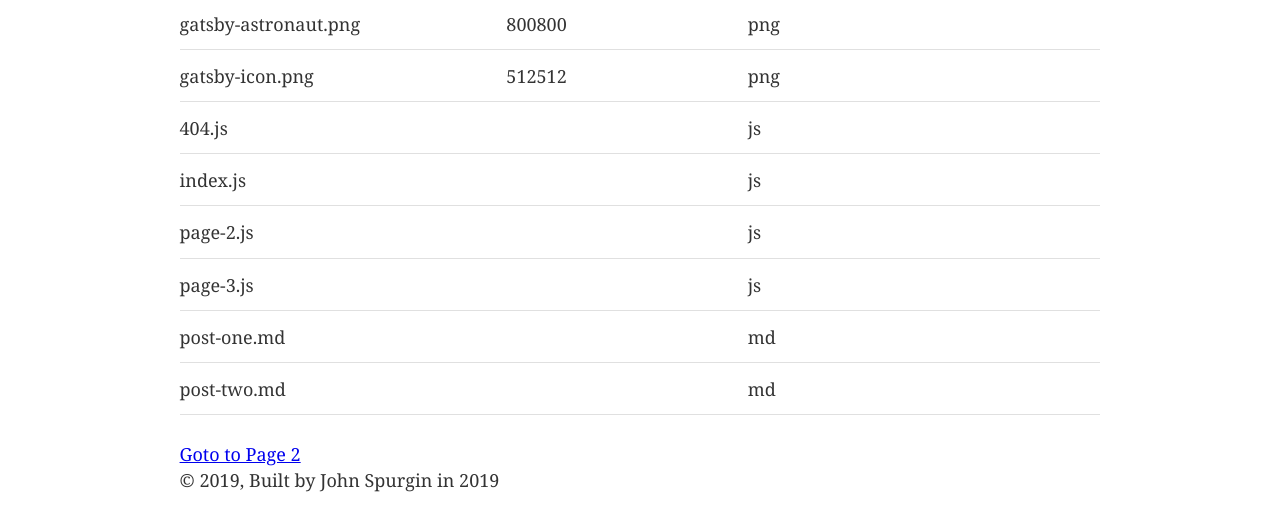
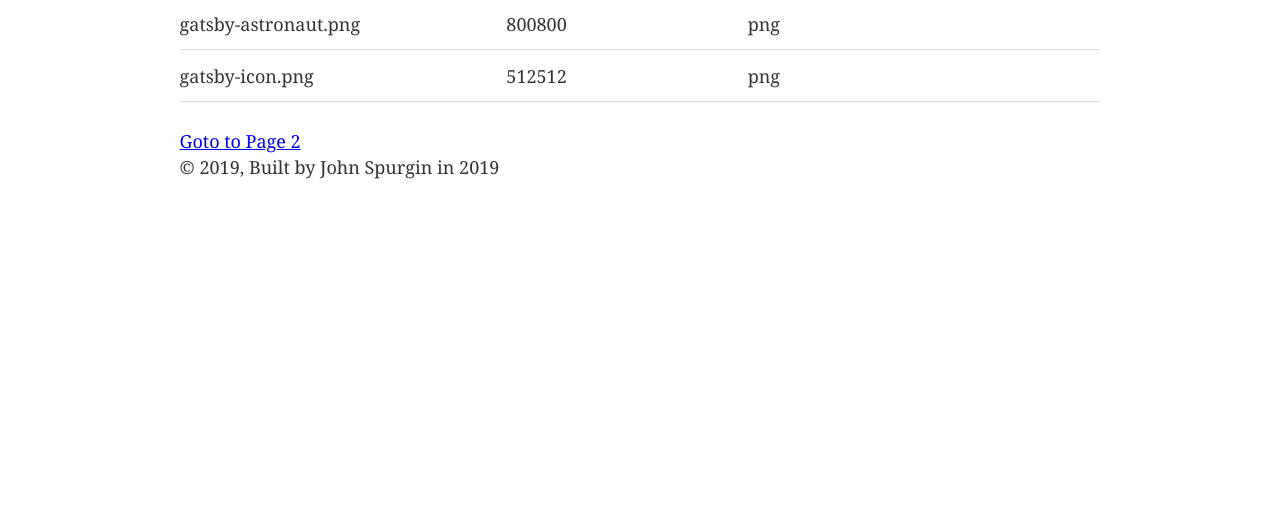
Before and after one commit to Atchett/gatsby-garb, a Gatsby site: page /page-3 in a window 1280 px wide. Shown: the part 248-778 px from the top of the page. Built offline with nearby package versions, Linux system fonts and the light colour scheme; Gatsby itself is replaced by a stand-in of ours.

Commit message:
add filter to only display images

```diff
--- a/src/pages/page-3.js
+++ b/src/pages/page-3.js
@@ -3,8 +3,8 @@ import Layout from "../components/layout"
 import { Link, graphql, StaticQuery } from "gatsby"
 
 const getImageData = graphql`
-  query ImageQuery {
-    allFile {
+  query {
+    allFile(filter: { sourceInstanceName: { eq: "images" } }) {
       edges {
         node {
           birthTime
```
